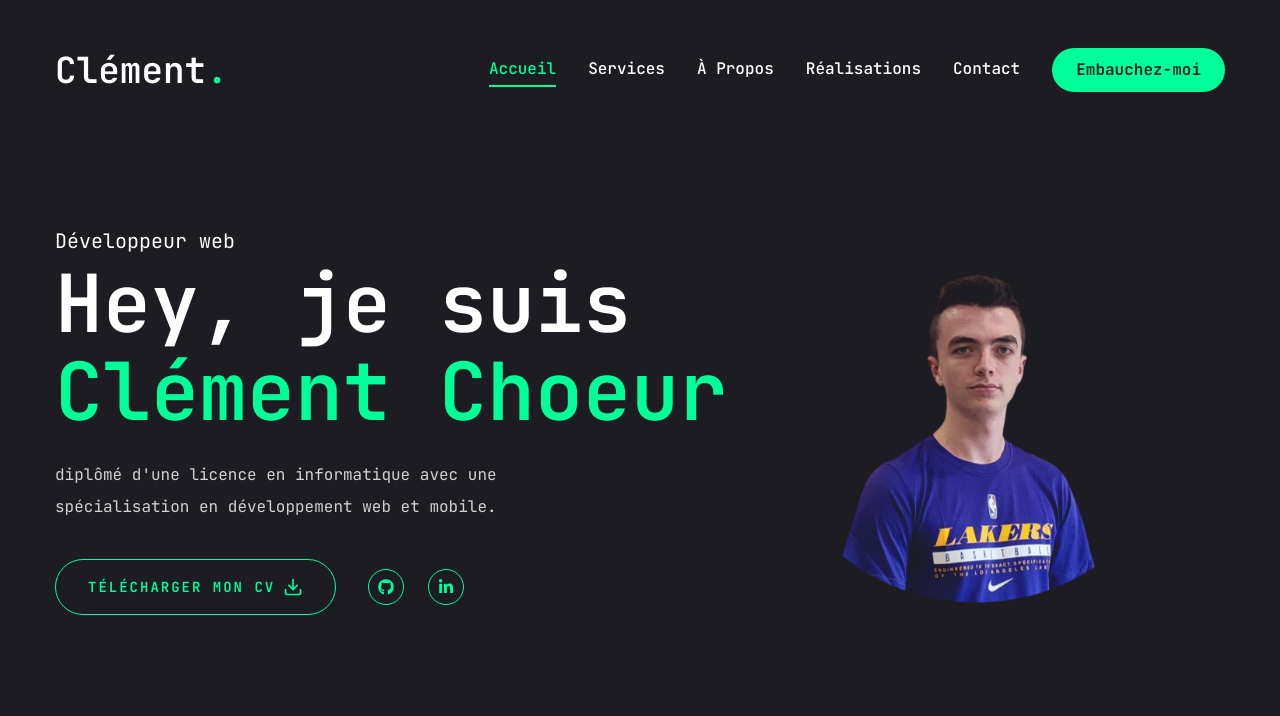
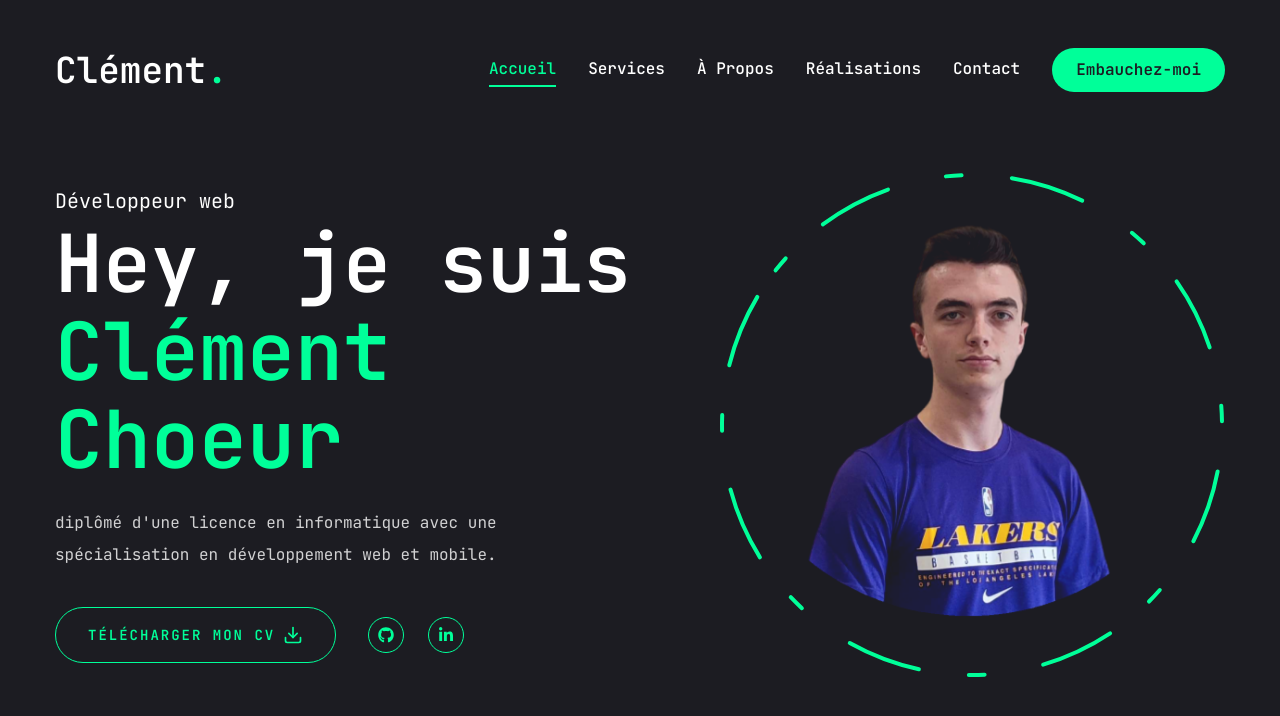
Before and after one commit to ChoeurClement/clem-portfolio, a Next.js app: page / in a window 1280 px wide. Shown: the top 716 px of the page. Built offline with nearby package versions, Linux system fonts and the light colour scheme.

Commit message:
Animation cercle photo

```diff
--- a/components/Photo.jsx
+++ b/components/Photo.jsx
@@ -20,7 +20,7 @@
                     opacity: 1,
                     transition: {delay: 2.4, duration: 0.4, ease: "easeInOut"}
                 }}
-                className="w-[298px] h-[298px] xl:w-[498px] xl:h-[498px] mix-blend-lighten">
+                className="w-[298px] h-[298px] xl:w-[498px] xl:h-[498px] mix-blend-lighten absolute">
                 <Image
                     src="/assets/Selfie-portfolio.png"
                     priority
@@ -31,6 +31,33 @@
                 />
             </motion.div>
 
+            {/* cercle */}
+            <motion.svg
+                className="w-[300px] h-[300px] xl:w-[506px] xl:h-[506px]"
+                fill="transparent"
+                viewBox="0 0 506 506"
+                xmlns="http://www.w3.org/2000/svg"
+            >
+                <motion.circle
+                    cx="253"
+                    cy="253"
+                    r="250"
+                    stroke="#00ff99"
+                    strokeWidth="4"
+                    strokeLinecap="round"
+                    strokeLinejoin="round"
+                    initial={{strokeDasharray: "24 10 0 0"}}
+                    animate={{
+                        strokeDasharray: ["15 120 25 25", "16 25 92 72", "4 250 22 22"],
+                        rotate: [120, 360]
+                    }}
+                    transition={{
+                        duration: 20,
+                        repeat: Infinity,
+                        repeatType: "reverse"
+                    }}
+                />
+            </motion.svg>
         </motion.div>
     </div>
   )
```
Also changed, not shown: public/assets/Selfie-portfolio.png.
